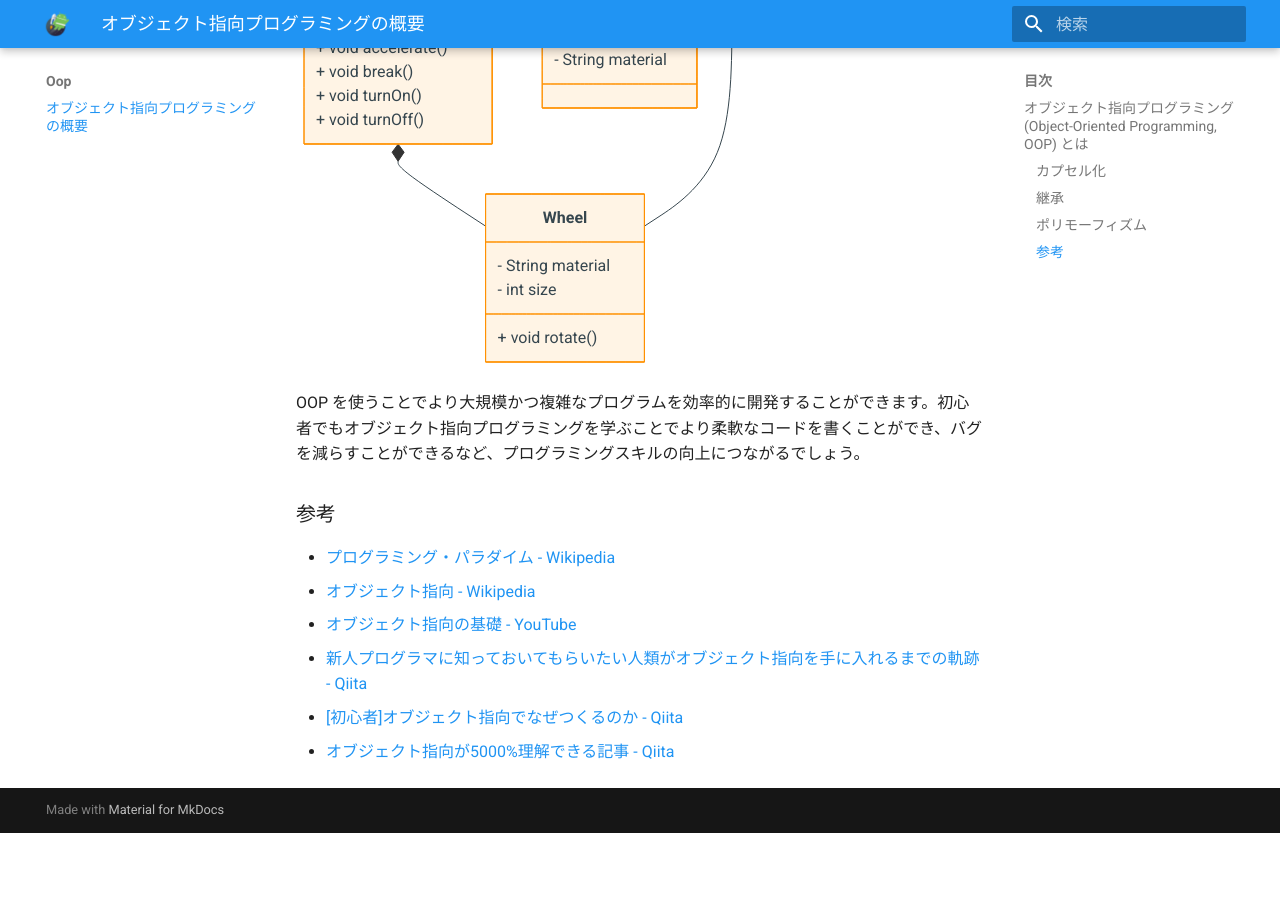
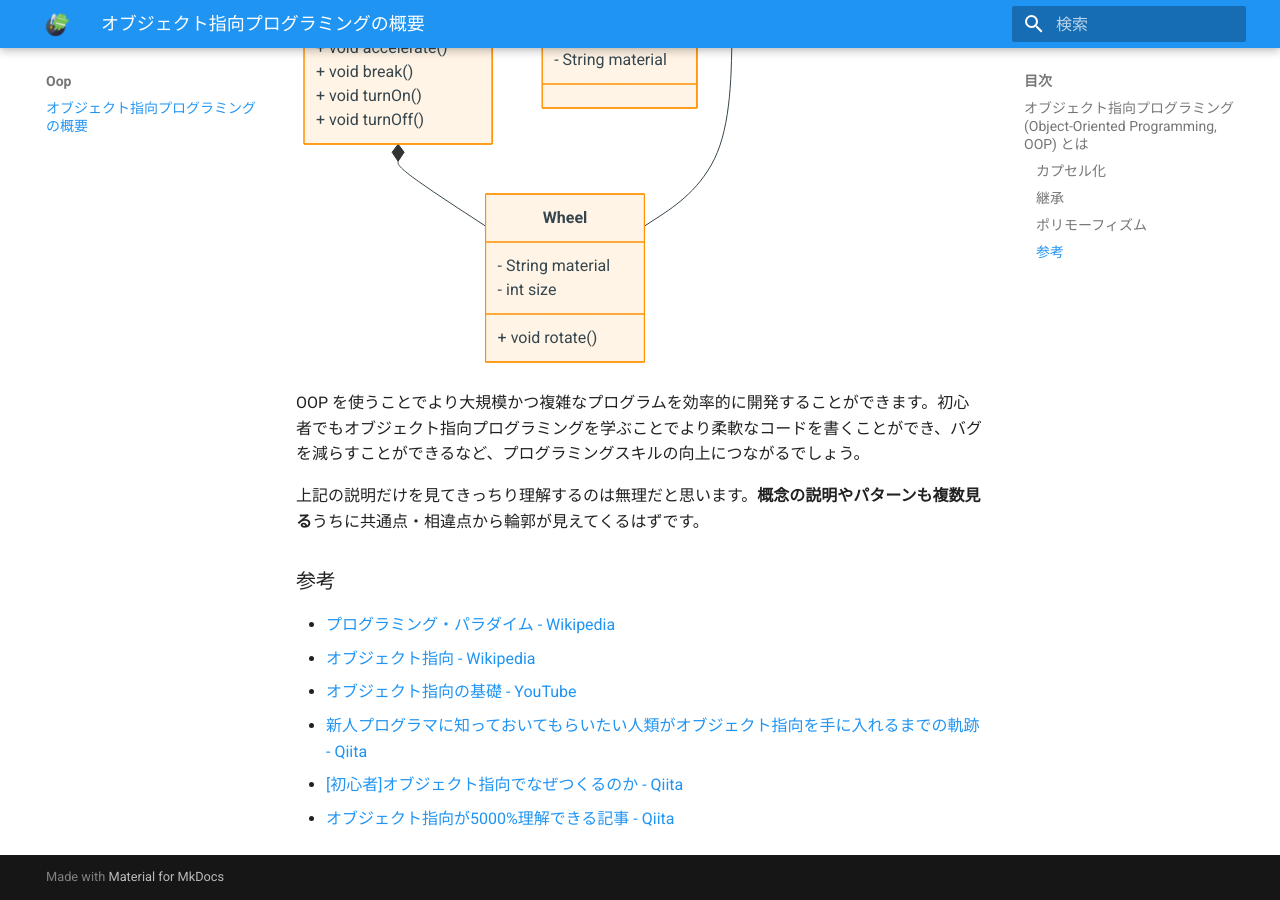
Before and after one commit to tick-taku/AndroidAppStudy, an MkDocs documentation site: the page built from docs/oop/object_oriented_programing.md, in a window 1280 px wide and 900 px high, scrolled down 3437 px. Built offline with MkDocs 1.6.1 and Material for MkDocs 9.7.7, drawn with Linux system fonts in a browser that asks for light colours; before the commit the page ends 4270 px from its top, so only the background shows below that.

Commit message:
エールを送るのだ

```diff
--- a/docs/oop/object_oriented_programing.md
+++ b/docs/oop/object_oriented_programing.md
@@ -126,6 +126,8 @@ class Wheel {
 
 OOP を使うことでより大規模かつ複雑なプログラムを効率的に開発することができます。初心者でもオブジェクト指向プログラミングを学ぶことでより柔軟なコードを書くことができ、バグを減らすことができるなど、プログラミングスキルの向上につながるでしょう。
 
+上記の説明だけを見てきっちり理解するのは無理だと思います。**概念の説明やパターンも複数見る**うちに共通点・相違点から輪郭が見えてくるはずです。
+
 ### 参考
 
 - [プログラミング・パラダイム - Wikipedia](https://ja.wikipedia.org/wiki/%E3%83%97%E3%83%AD%E3%82%B0%E3%83%A9%E3%83%9F%E3%83%B3%E3%82%B0%E3%83%91%E3%83%A9%E3%83%80%E3%82%A4%E3%83%A0)
```
